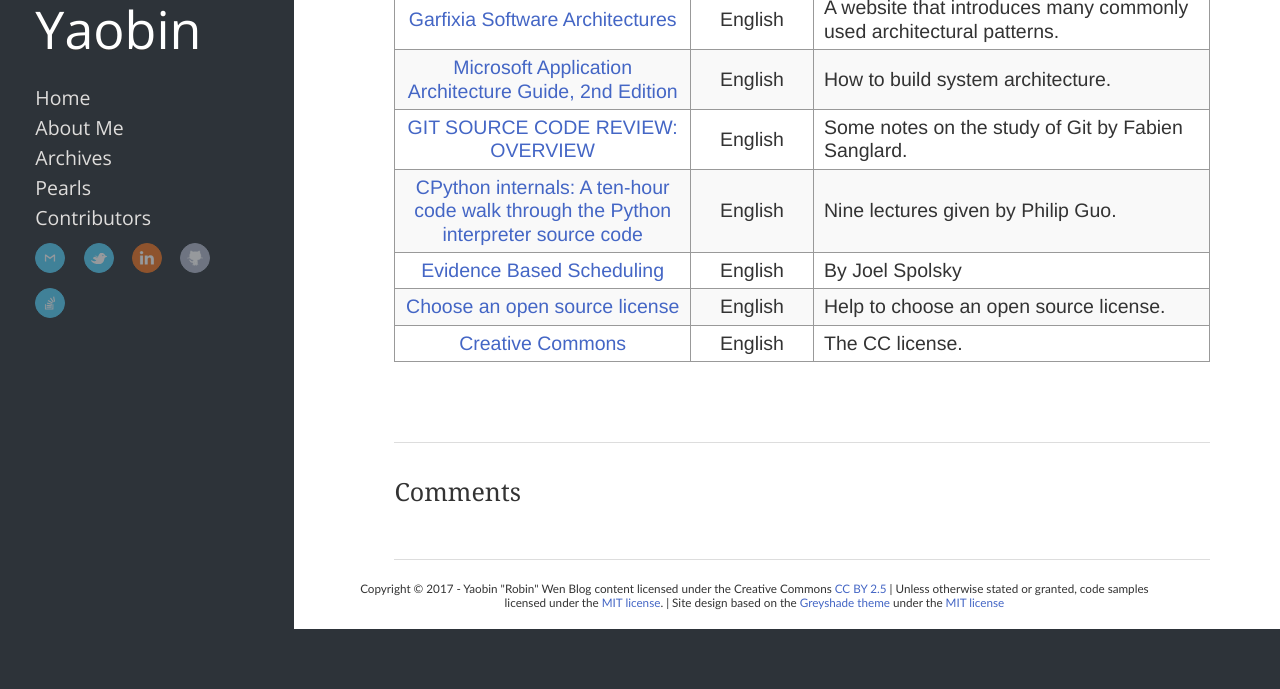
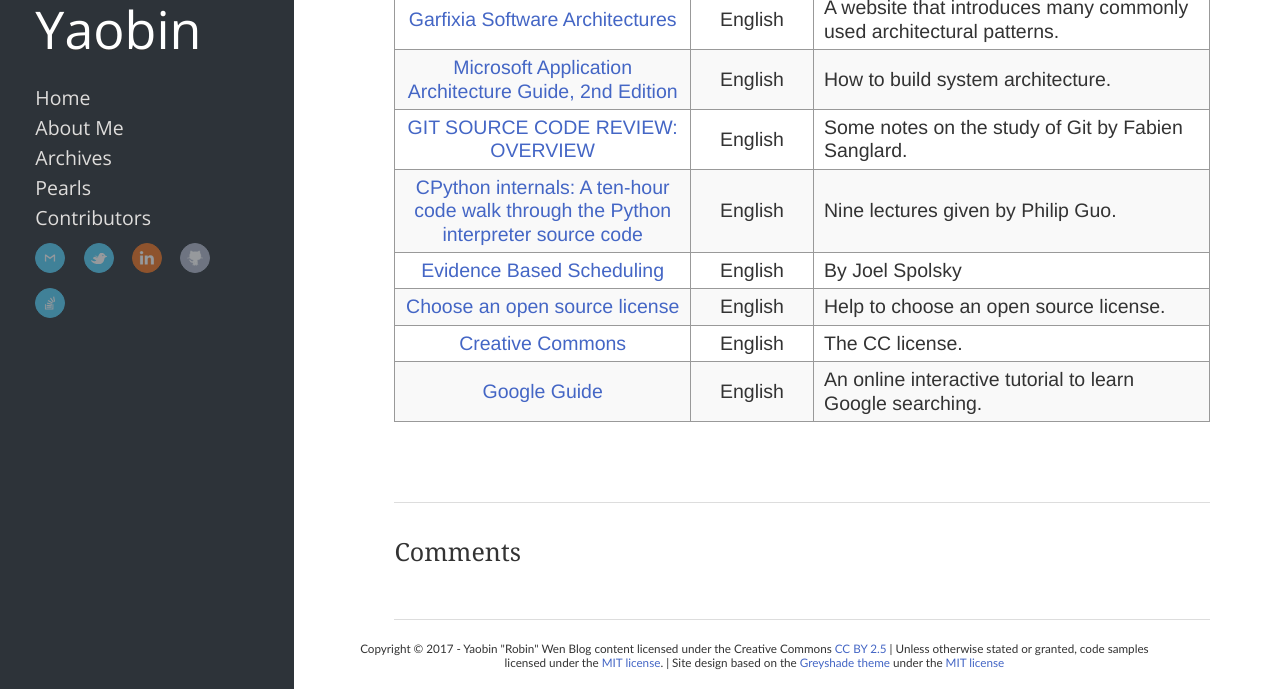
Before and after one commit to Tianhao25/yaobinwen.github.io, a Jekyll site: the page built from pearls/index.markdown, in a window 1280 px wide and 900 px high, scrolled down 566 px, cut to the strip 211-900 px from the top of the window. Built offline with Jekyll 4.4.1, drawn with Linux system fonts in a browser that asks for light colours; nearby versions of some CDN libraries; comment, search, counter and statistics services are not loaded; before the commit the page ends 1406 px from its top, so only the background shows below that.

Commit message:
Update index.markdown

```diff
--- a/pearls/index.markdown
+++ b/pearls/index.markdown
@@ -29,3 +29,4 @@ This page is the collection of the web sites or the blogs that are full of usefu
 | [Evidence Based Scheduling](http://www.joelonsoftware.com/items/2007/10/26.html) | English | By Joel Spolsky |
 | [Choose an open source license](http://choosealicense.com/) | English | Help to choose an open source license. |
 | [Creative Commons](https://creativecommons.org/) | English | The CC license. |
+| [Google Guide](http://www.googleguide.com/) | English | An online interactive tutorial to learn Google searching. |
```
